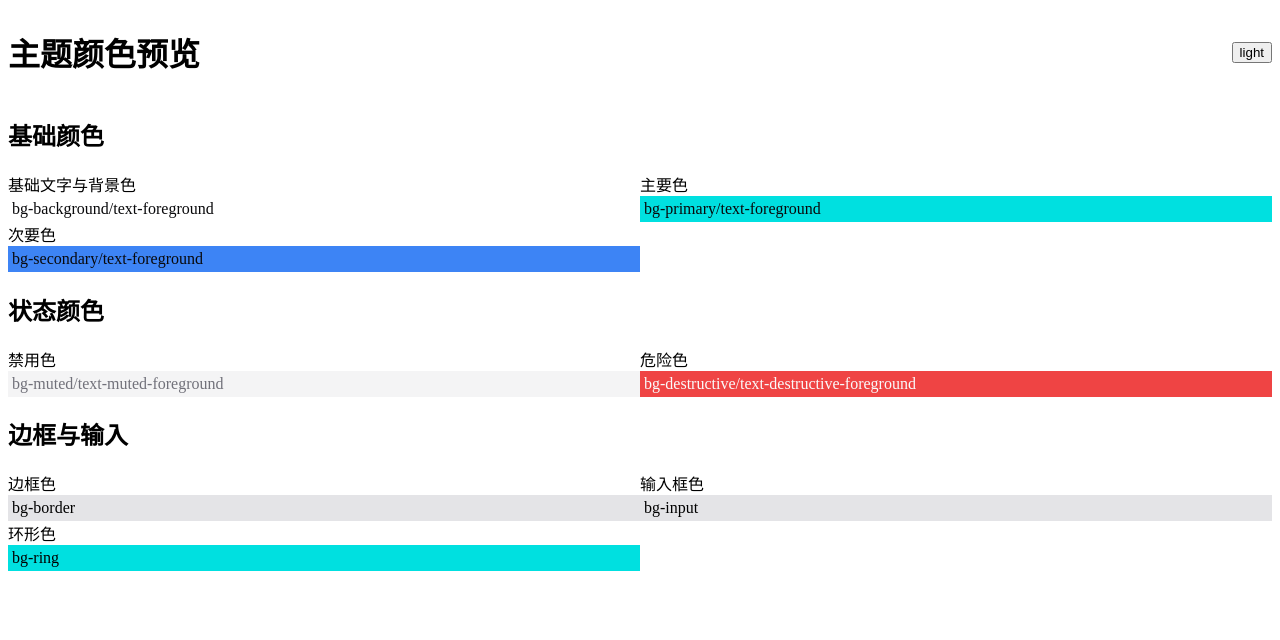
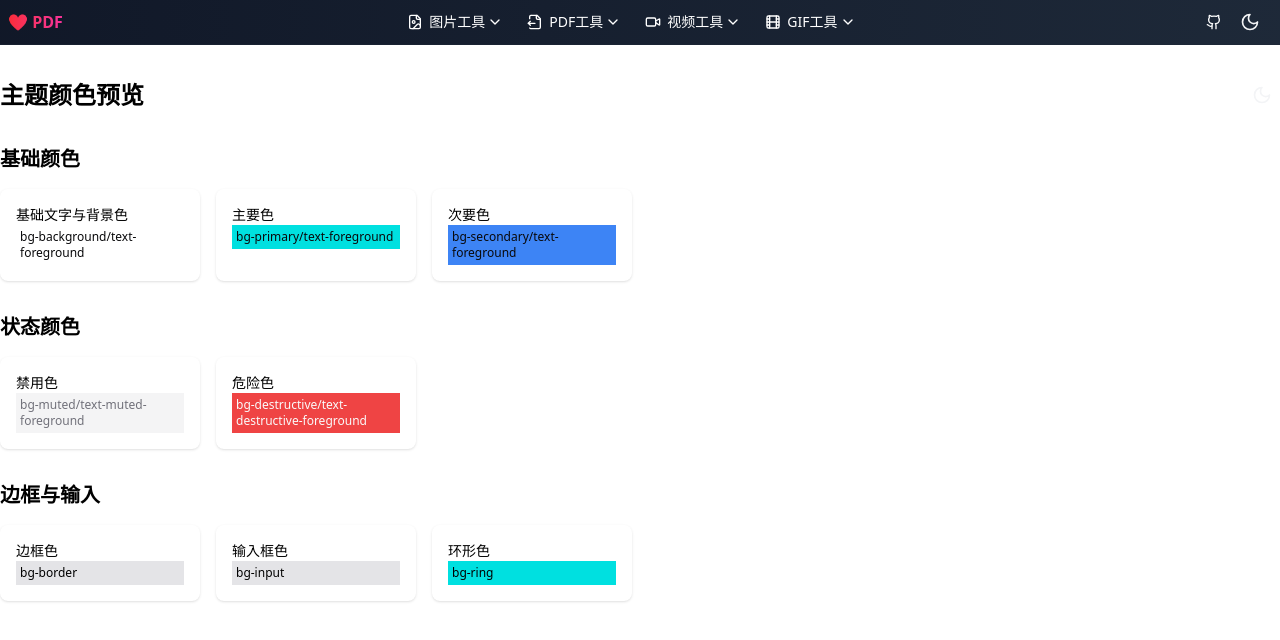
Before and after one commit to shuffblow/file-zenith-web, a Next.js app: page /theme in a window 1280 px wide. Shown: the top 640 px of the page. Built offline with nearby package versions, Linux system fonts and the light colour scheme.

Commit message:
feat: 🚀 新增 header 组件 (#9)

```diff
--- a/src/app/globals.css
+++ b/src/app/globals.css
@@ -1,6 +1,4 @@
-@tailwind base;
-@tailwind components;
-@tailwind utilities;
+@import 'tailwindcss';
 
 /* 主题色  */
 @layer base {
--- a/src/app/layout.tsx
+++ b/src/app/layout.tsx
@@ -3,6 +3,7 @@ import localFont from 'next/font/local';
 import { ThemeProvider } from 'next-themes';
 
 import './globals.css';
+import Header from '@/components/Header';
 
 const geistSans = localFont({
   src: './fonts/GeistVF.woff',
@@ -17,8 +18,8 @@ const geistMono = localFont({
 });
 
 export const metadata: Metadata = {
-  title: 'Create Next App',
-  description: 'Generated by create next app',
+  title: 'PDF 工具 - 在线PDF和图片处理工具',
+  description: '提供各种 PDF 和图片处理工具，满足您的文件处理需求',
 };
 
 export default function RootLayout({
@@ -29,11 +30,12 @@ export default function RootLayout({
   return (
     <html lang="en" suppressHydrationWarning={true}>
       <body
-        className={`${geistSans.variable} ${geistMono.variable} antialiased h-screen flex`}
+        className={`${geistSans.variable} ${geistMono.variable} antialiased h-screen flex flex-col`}
         suppressHydrationWarning={true}
       >
         <ThemeProvider attribute="class" defaultTheme="system">
-          {children}
+          <Header />
+          <main className="flex-1">{children}</main>
         </ThemeProvider>
       </body>
     </html>
--- a/src/app/page.tsx
+++ b/src/app/page.tsx
@@ -1,10 +1,8 @@
-import ThemeButton from '@/components/ThemeButton';
-
 export default function Home() {
   return (
-    <div>
-      file-zenith-web
-      <ThemeButton />
+    <div className="container mx-auto px-4 py-12">
+      <h1 className="text-3xl font-bold text-center mb-8">欢迎使用 PDF 工具</h1>
+      <p className="text-center text-lg mb-8">提供各种 PDF 和图片处理工具，满足您的文件处理需求</p>
     </div>
   );
 }
--- /dev/null
+++ b/src/components/Header.tsx
@@ -0,0 +1,157 @@
+'use client';
+
+import { useState } from 'react';
+import Link from 'next/link';
+import { ChevronDown, Github, Menu } from 'lucide-react';
+
+import ThemeButton from './ThemeButton';
+
+import { tools } from '@/utils/constant';
+
+const Header = () => {
+  const [isMobileMenuOpen, setIsMobileMenuOpen] = useState(false);
+  const [expandedSection, setExpandedSection] = useState<number | null>(null);
+
+  const toggleSection = (index: number) => {
+    setExpandedSection(expandedSection === index ? null : index);
+  };
+
+  return (
+    <>
+      <header className="w-full bg-gradient-to-r from-gray-900 to-gray-800 text-white border-b border-gray-800/50 backdrop-blur-sm sticky top-0 z-50">
+        <div className="mx-auto">
+          <div className="flex items-center h-11">
+            {/* Left: Logo */}
+            <div className="flex items-center ml-2">
+              <Link
+                href="/"
+                className="flex items-center transition-transform hover:scale-105 cursor-pointer"
+              >
+                <span className="bg-gradient-to-r from-red-500 to-pink-500 bg-clip-text text-transparent text-base font-bold">
+                  ❤️ PDF
+                </span>
+              </Link>
+            </div>
+
+            {/* Center: Navigation */}
+            <div className="flex-1 flex items-center justify-center -mx-1">
+              {/* Desktop Navigation */}
+              <div className="hidden md:flex items-center">
+                {tools.map((item, index) => (
+                  <div key={index} className="relative group px-1">
+                    <button className="flex items-center px-2 py-1 rounded hover:bg-white/10 transition-all duration-200 ease-in-out cursor-pointer">
+                      <item.icon className="w-4 h-4 mr-1.5" />
+                      <span className="font-medium text-sm">{item.title}</span>
+                      <ChevronDown className="w-4 h-4 ml-0.5 transform group-hover:rotate-180 transition-transform duration-200" />
+                    </button>
+                    <div className="absolute left-0 mt-0.5 w-48 opacity-0 invisible group-hover:opacity-100 group-hover:visible transition-all duration-200 ease-in-out">
+                      <div className="py-1 bg-gray-800/95 backdrop-blur-sm rounded-xl shadow-xl border border-gray-700/50">
+                        {item.children.map((child, childIndex) => (
+                          <Link
+                            key={childIndex}
+                            href={child.href}
+                            className="block w-full px-3 py-1 text-sm hover:bg-white/10 transition-colors duration-150 cursor-pointer"
+                          >
+                            {child.title}
+                          </Link>
+                        ))}
+                      </div>
+                    </div>
+                  </div>
+                ))}
+              </div>
+            </div>
+
+            {/* Right: Github, Theme Button and Mobile Menu */}
+            <div className="flex items-center space-x-1 mr-2">
+              <Link
+                href="https://github.com"
+                target="_blank"
+                rel="noopener noreferrer"
+                className="p-1.5 rounded hover:bg-white/10 transition-colors duration-200 focus:outline-none focus:ring-2 focus:ring-white/20 cursor-pointer"
+                aria-label="GitHub repository"
+              >
+                <Github className="w-4 h-4" />
+              </Link>
+              <ThemeButton />
+              {/* Mobile Navigation Button */}
+              <div className="md:hidden">
+                <button
+                  onClick={() => setIsMobileMenuOpen(!isMobileMenuOpen)}
+                  className="p-1.5 rounded hover:bg-white/10 transition-all duration-200 ease-in-out cursor-pointer"
+                  aria-label="Toggle menu"
+                >
+                  <Menu className="w-4 h-4" />
+                </button>
+              </div>
+            </div>
+          </div>
+        </div>
+      </header>
+
+      {/* Mobile Menu Overlay */}
+      <div
+        className={`md:hidden fixed inset-0 bg-black/50 backdrop-blur-sm transition-opacity duration-300 ${
+          isMobileMenuOpen ? 'opacity-100' : 'opacity-0 pointer-events-none'
+        }`}
+        onClick={() => setIsMobileMenuOpen(false)}
+      >
+        {/* Mobile Menu Panel */}
+        <div
+          className={`fixed inset-y-0 right-0 w-72 bg-gray-900 shadow-xl transition-transform duration-300 ease-in-out ${
+            isMobileMenuOpen ? 'translate-x-0' : 'translate-x-full'
+          }`}
+          onClick={(e) => e.stopPropagation()}
+        >
+          <div className="flex flex-col h-full">
+            <div className="px-4 py-3 border-b border-gray-800">
+              <span className="text-sm font-medium">所有工具</span>
+            </div>
+            <nav className="flex-1 overflow-y-auto py-2 scrollbar-thin scrollbar-thumb-gray-700 scrollbar-track-transparent">
+              <div className="space-y-2">
+                {tools.map((section, index) => (
+                  <div key={index} className="border-b border-gray-800/50 last:border-b-0">
+                    <button
+                      onClick={() => toggleSection(index)}
+                      className="flex items-center justify-between w-full px-4 py-3 text-sm font-medium text-gray-200 hover:bg-white/5 cursor-pointer"
+                    >
+                      <div className="flex items-center">
+                        <section.icon className="w-4 h-4 mr-2" />
+                        {section.title}
+                      </div>
+                      <ChevronDown
+                        className={`w-4 h-4 transition-transform duration-200 ${
+                          expandedSection === index ? 'rotate-180' : ''
+                        }`}
+                      />
+                    </button>
+                    <div
+                      className={`overflow-hidden transition-all duration-200 ease-in-out ${
+                        expandedSection === index ? 'max-h-[500px]' : 'max-h-0'
+                      }`}
+                    >
+                      <div className="py-2 space-y-1">
+                        {section.children.map((item, itemIndex) => (
+                          <Link
+                            key={itemIndex}
+                            href={item.href}
+                            className="flex items-center px-8 py-2.5 text-sm text-gray-400 hover:text-white hover:bg-white/5 cursor-pointer"
+                            onClick={() => setIsMobileMenuOpen(false)}
+                          >
+                            {item.title}
+                          </Link>
+                        ))}
+                      </div>
+                    </div>
+                  </div>
+                ))}
+              </div>
+            </nav>
+          </div>
+        </div>
+      </div>
+    </>
+  );
+};
+
+export default Header;
--- a/src/components/ThemeButton.tsx
+++ b/src/components/ThemeButton.tsx
@@ -2,14 +2,7 @@
 
 import { useTheme } from 'next-themes';
 import { useEffect, useState } from 'react';
-
-const themeMap = {
-  system: 'light',
-  light: 'dark',
-  dark: 'system',
-};
-
-type ThemeKey = keyof typeof themeMap;
+import { Moon, Sun } from 'lucide-react';
 
 function ThemeButton() {
   const [mounted, setMounted] = useState(false);
@@ -26,12 +19,17 @@ function ThemeButton() {
   }
 
   return (
-    <div className="p-8 space-y-4">
-      {/* 测试文案 */}
-      <button onClick={() => setTheme(themeMap[theme as ThemeKey])}>
-        {themeMap[theme as ThemeKey]}
-      </button>
-    </div>
+    <button
+      onClick={() => setTheme(theme === 'dark' ? 'light' : 'dark')}
+      className="p-2 rounded-md focus:outline-none"
+      aria-label="Toggle theme"
+    >
+      {theme === 'dark' ? (
+        <Sun className="h-5 w-5 text-yellow-300" />
+      ) : (
+        <Moon className="h-5 w-5 text-gray-100" />
+      )}
+    </button>
   );
 }
 
--- /dev/null
+++ b/src/utils/constant/index.ts
@@ -0,0 +1 @@
+export * from './nav';
--- /dev/null
+++ b/src/utils/constant/nav.ts
@@ -0,0 +1,67 @@
+import { FileImage, FileOutput, Video, Film } from 'lucide-react';
+
+export interface ToolItem {
+  title: string;
+  href: string;
+}
+
+export interface ToolCategory {
+  title: string;
+  icon: any; // Lucide icon component type
+  children: ToolItem[];
+}
+
+export const tools: ToolCategory[] = [
+  {
+    title: '图片工具',
+    icon: FileImage,
+    children: [
+      // 基础处理
+      { title: '图片压缩', href: '/image/compress' },
+      { title: '格式转换', href: '/image/convert' },
+      { title: '调整尺寸', href: '/image/resize' },
+
+      // 智能编辑
+      { title: '智能抠图', href: '/image/remove-bg' },
+      { title: '证件照制作', href: '/image/id-photo' },
+      { title: '水印处理', href: '/image/watermark' },
+
+      // 创意编辑
+      { title: '图片拼图', href: '/image/collage' },
+      { title: '九宫格切图', href: '/image/grid-cut' },
+      { title: '长图切割', href: '/image/split' },
+
+      // 美化工具
+      { title: '滤镜美化', href: '/image/filter' },
+      { title: '文字装饰', href: '/image/text' },
+      { title: '边框美化', href: '/image/border' },
+    ],
+  },
+  {
+    title: 'PDF工具',
+    icon: FileOutput,
+    children: [
+      { title: 'PDF转Word', href: '/pdf/to-word' },
+      { title: 'PDF转图片', href: '/pdf/to-image' },
+      { title: '拆分PDF', href: '/pdf/split' },
+      { title: '压缩PDF', href: '/pdf/compress' },
+    ],
+  },
+  {
+    title: '视频工具',
+    icon: Video,
+    children: [
+      { title: '视频压缩', href: '/video/compress' },
+      { title: '视频转GIF', href: '/video/to-gif' },
+      { title: '视频剪辑', href: '/video/trim' },
+    ],
+  },
+  {
+    title: 'GIF工具',
+    icon: Film,
+    children: [
+      { title: 'GIF压缩', href: '/gif/compress' },
+      { title: 'GIF剪辑', href: '/gif/trim' },
+    ],
+  },
+];
```
